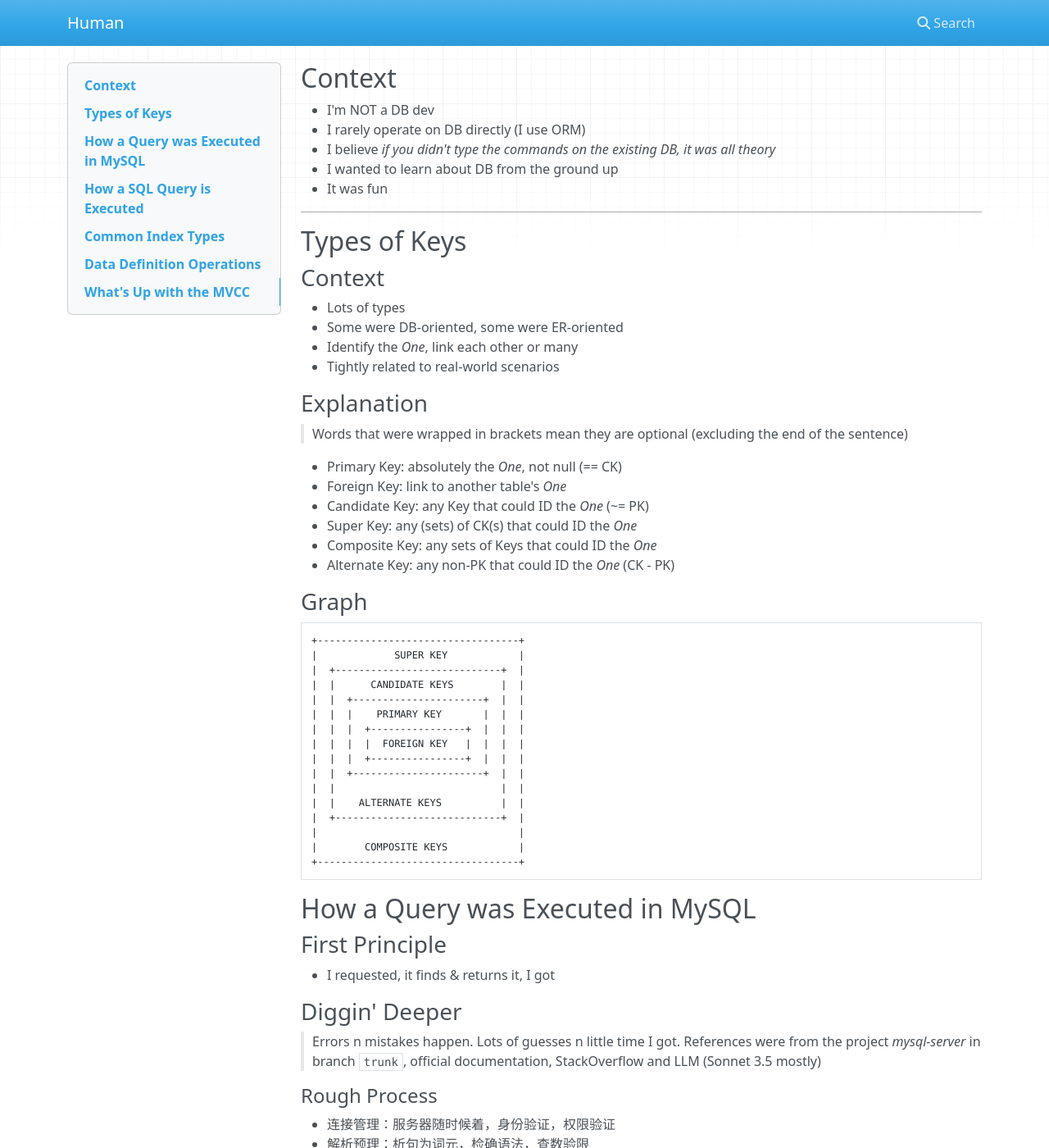
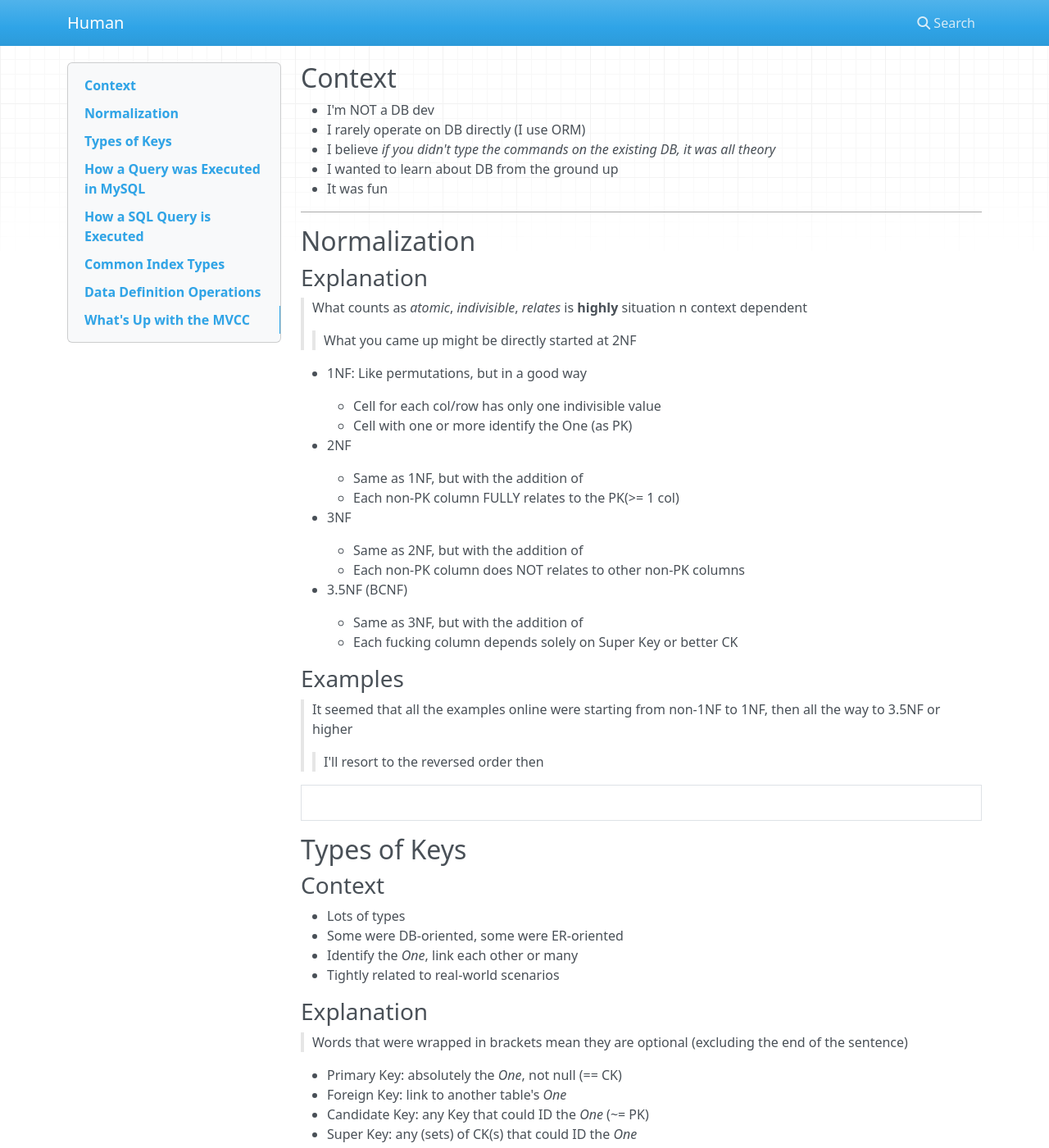
Before and after one commit to codingEzio/codingEzio.github.io, an MkDocs documentation site: the page built from docs/hands-on/core-database.md, in a window 1280 px wide and 1400 px high. Shown: the whole window at 82% size. Built offline with MkDocs 1.6.1, drawn with Linux system fonts in a browser that asks for light colours; nearby versions of some CDN libraries.

Commit message:
feat: Notes on Big O for Algorithm and Normalization for Database

````diff
--- a/docs/hands-on/core-database.md
+++ b/docs/hands-on/core-database.md
@@ -8,6 +8,38 @@
 - It was fun
 
 -----
+
+## Normalization
+
+### Explanation
+
+> What counts as *atomic*, *indivisible*, *relates* is **highly** situation n context dependent
+>> What you came up might be directly started at 2NF
+
+- 1NF: Like permutations, but in a good way
+    - Cell for each col/row has only one indivisible value
+    - Cell with one or more identify the One (as PK)
+
+- 2NF
+    - Same as 1NF, but with the addition of
+    - Each non-PK column FULLY relates to the PK(>= 1 col)
+
+- 3NF
+    - Same as 2NF, but with the addition of
+    - Each non-PK column does NOT relates to other non-PK columns
+
+- 3.5NF (BCNF)
+    - Same as 3NF, but with the addition of
+    - Each fucking column depends solely on Super Key or better CK
+
+### Examples
+
+> It seemed that all the examples online were starting from non-1NF to 1NF, then all the way to 3.5NF or higher
+>> I'll resort to the reversed order then
+
+```txt
+
+```
 
 ## Types of Keys
 
````
Also changed, not shown: docs/algorithms/algo-for-fun.md (+1 -11 lines).
